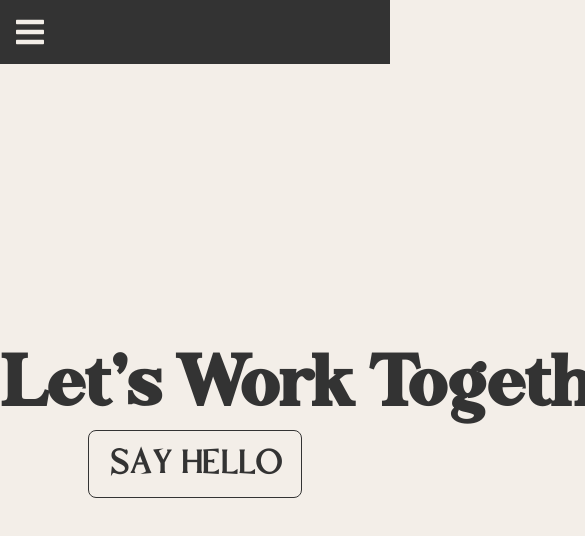
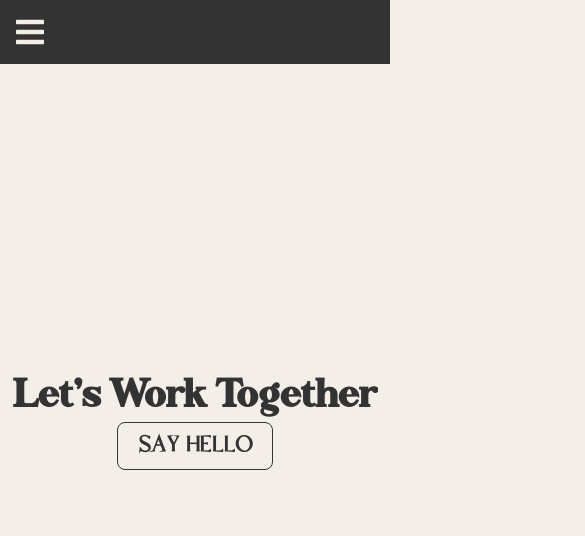
Before and after one commit to kelsiebesingeryeh/personal-website, a React (Create React App) app: page /contact in a window 390 px wide. Shown: the top 536 px of the page, 585 px wide, since content can reach past the window. Built offline with nearby package versions, Linux system fonts and the light colour scheme.

Commit message:
Finalize contact page responsivness

```diff
--- a/src/Contact/Contact.scss
+++ b/src/Contact/Contact.scss
@@ -32,11 +32,27 @@
 }
 
 @media screen and (min-width: 769px) and (max-width: 1024px) {
+    .contactTitle {
+        font-size: 4rem;
+        text-align: center;
+    }
 
+    .emailContact {
+        font-size: 2rem;
+        text-align: center;
+    }
 }
 
 @media screen and (min-width: 376px) and (max-width: 768px) {
+    .contactTitle {
+        font-size: 2.75rem;
+        text-align: center;
+    }
 
+    .emailContact {
+        font-size: 2rem;
+        text-align: center;
+    }
 }
 
 @media screen and (max-width: 375px) {
```
